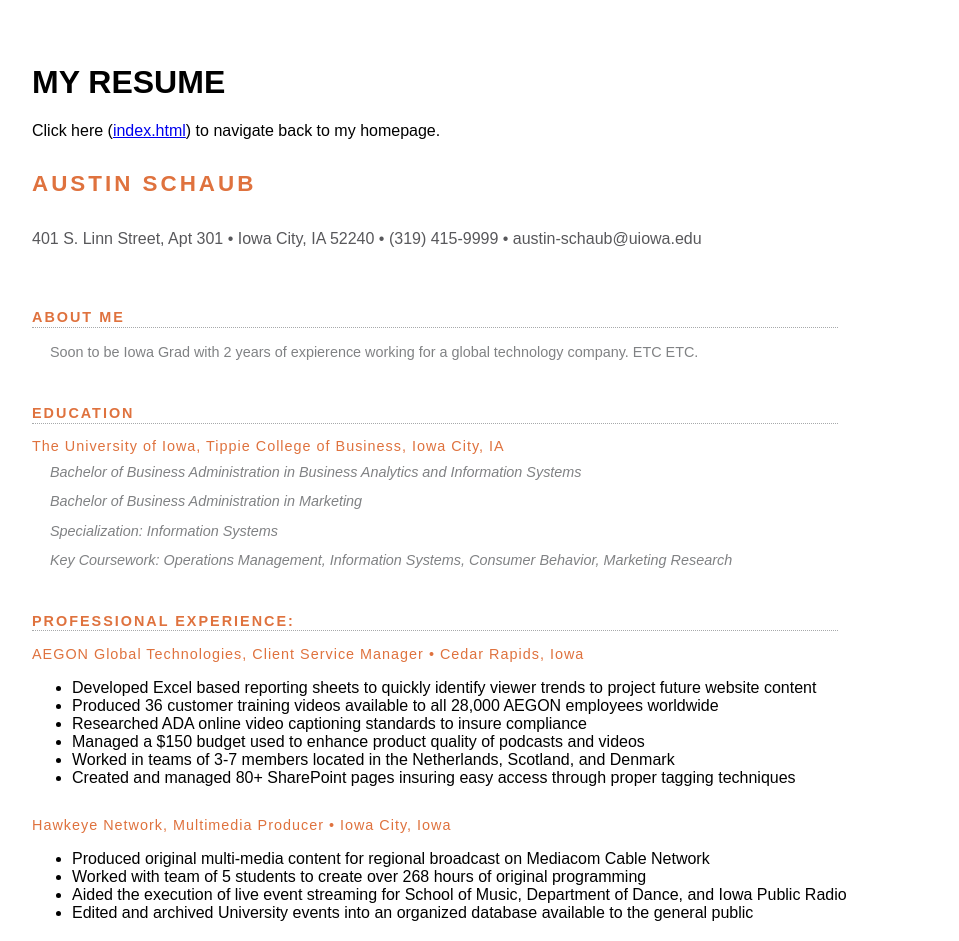
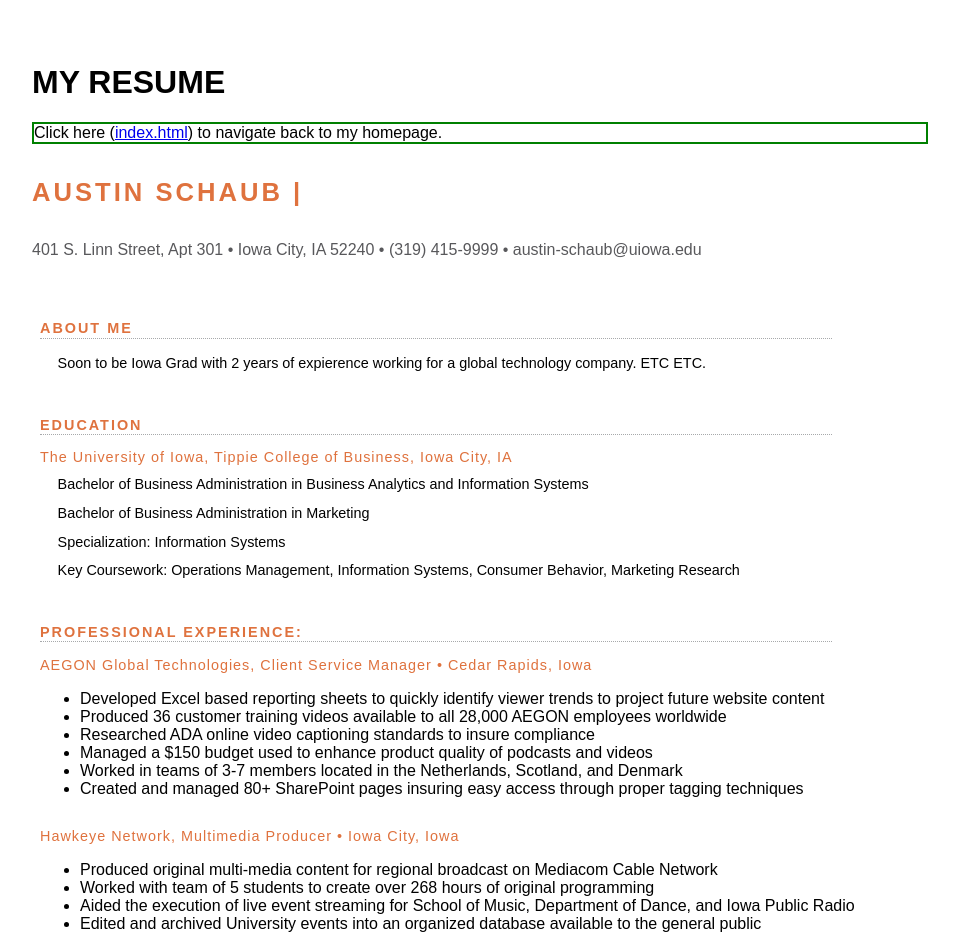
Before and after one commit to austinschaub/Web-Site-Design, a plain HTML site: page resume.html in a window 1280 px wide. Shown: the whole page, without its empty margins (160-1119 px from the left). Drawn offline with Linux system fonts and the light colour scheme.

Commit message:
Completed formating (minus photos) as well as a number of HW Requiremnts

```diff
--- a/resume.html
+++ b/resume.html
@@ -14,17 +14,25 @@
 
 
     <h1>MY RESUME</h1>
-
-	<p>Click here (<a href="index.html" title="navigate to main page in same directory">index.html</a>) to navigate back to my homepage.</p>
+	<div class="boxed">
+  Click here (<a href="index.html" title="navigate to main page in same directory">index.html</a>) to navigate back to my homepage.
+	</div>
+	<p> </p>
+	<p> </p>
+	<p> </p>
+	<p> </p>
 
 
-	<header>
-	<h1 class="name">Austin Schaub </h1>
+			<header>
 
-	<p class="contact-info">401 S. Linn Street, Apt 301 • Iowa City, IA 52240 • (319) 415-9999 • austin-schaub@uiowa.edu </p>
-	</header>
+			<h1 class="name">Austin Schaub | </h1>
 
-<section class="resume">
+			<p class="contact-info">401 S. Linn Street, Apt 301 • Iowa City, IA 52240 • (319) 415-9999 • austin-schaub@uiowa.edu </p>
+			</header>
+
+
+
+<div class="resume">
 
    <h2 class="category-headers"> About me</h2><hr>
 		<p class="category-description-main">Soon to be Iowa Grad with 2 years of expierence working for a global technology company. ETC ETC.
@@ -65,6 +73,6 @@
 
 
 
- </section>
+ </div>
   </body>
 </html>
--- a/stylesheet.css
+++ b/stylesheet.css
@@ -1,21 +1,27 @@
 body {
   background-color: white;
-  font-family: 'Gudea', sans-serif;
+  font-family: sans-serif;
   margin: 5% 15% 5% 15%;
 }
 
+.resume {
+text-align: left;
+margin: 0 auto;
+  width: 880px;
+  height: 100px;
+}
 
 .name {
   color: #DF723E;
   display: inline-block;
-  font-size: 1.4em;
+  font-size: 1.6em;
   letter-spacing: 3px;
   text-transform: uppercase;
 }
 
 
 .contact-information {
-  color: #808284;
+  color: #black;
   display: inline-block;
   font-size: .8em;
   letter-spacing: 1px;
@@ -52,18 +58,17 @@ body {
 }
 
 .category-details {
-  color: #808284;
+  color: #black;
   font-size: .9em;
-  font-style: italic;
   line-height: 1.4em;
   margin-bottom: 1%;
   margin-left: 2%;
   margin-top: .5em;
-  /*margin-top: -1%;*/
+
 }
 
 .category-description-main {
-  color: #808284;
+  color: #black;
   font-size: .9em;
   line-height: 1.4em;
   margin-bottom: 1%;
@@ -73,7 +78,7 @@ body {
 }
 
 .category-description {
-  color: #808284;
+  color: #black;
   font-size: .9em;
   line-height: 1.4em;
   margin-bottom: 1%;
@@ -87,3 +92,11 @@ hr {
   border-style: none none dotted;
   margin: 0 10% 0 0;
 }
+
+.small {
+	margin: 0px;
+}
+
+.boxed {
+  border: 2px solid green ;
+}
```
Also changed, not shown: index.html (+10 -4 lines).
